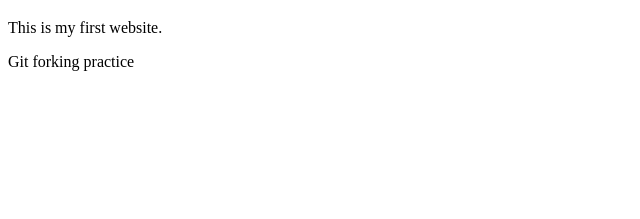
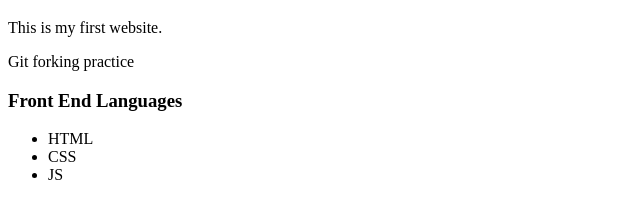
Before and after one commit to samuelodhiambo/GitPractice, a plain HTML site: page index.html in a window 1280 px wide. Shown: the part 61-280 px from the top of the page, without its empty margins (0-640 px from the left). Drawn offline with Linux system fonts and the light colour scheme.

Commit message:
patch: It will add an unordered list

```diff
--- a/index.html
+++ b/index.html
@@ -10,5 +10,11 @@
     <h1>Hello World</h1>
     <p>This is my first website.</p>
     <p>Git forking practice</p>
+    <h3>Front End Languages</h3>
+    <ul>
+        <li>HTML</li>
+        <li>CSS</li>
+        <li>JS</li>
+    </ul>
 </body>
 </html>
```
